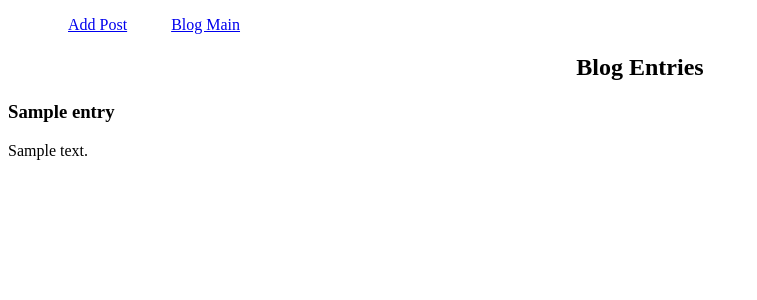
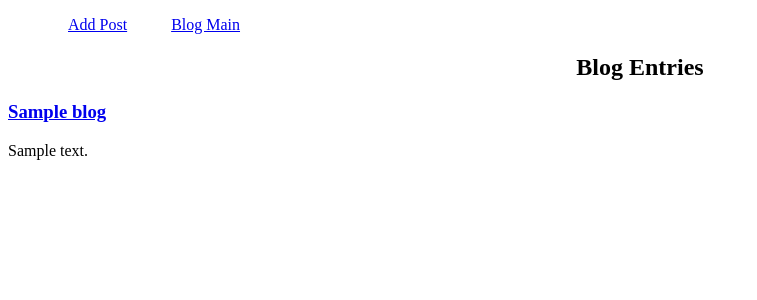
Before and after one commit to Yutreess/blogz, a Flask app: template templates/blog.html in a window 1280 px wide. Shown: the top 300 px of the page, without its empty margins (0-757 px from the left). Run offline with Flask 2, Linux system fonts and the light colour scheme; the template is opened without the code that fills it: most values are stand-ins (such as "Sample title", 1, 10 or a date in 2020); data that the repository does not hold is empty; some libraries are stand-ins or nearby versions.

Commit message:
Each blog entry can be displayed on an individual page. Links are added to blog titles.

```diff
--- a/main.py
+++ b/main.py
@@ -19,17 +19,27 @@ class Blog(db.Model):
     self.title = title
     self.body = body
 
+# Main Blog page
 @app.route('/blog', methods=['POST', 'GET'])
 def index():
+  blog_id = request.args.get('id')
 
-  blogs = Blog.query.all()
-  return render_template("blog.html", title="Build-A-Blog", blogs=blogs)
+  # Find blog id query parameter, and load the blog post
+  if blog_id:
+    blog = Blog.query.filter_by(id=blog_id).all()
+    return render_template("post.html", blog=blog)
+  # If there's no query parameter, load all blog posts in a list
+  else:
+    blogs = Blog.query.all()
+    return render_template("blog.html", title="Build-A-Blog", blogs=blogs)
 
+# New Post Form
 @app.route('/newpost', methods=['GET'])
 def render_form():
 
   return render_template("add-post.html", title="Add Post")
 
+# Process New Post Form
 @app.route('/newpost', methods=['POST'])
 def add_post():
   post_title = request.form['title']
--- a/templates/blog.html
+++ b/templates/blog.html
@@ -3,9 +3,9 @@
 
 <h2>Blog Entries</h2>
 
-{% for entry in blogs %}
-  <h3>{{entry.title}}</h3>
-  <p>{{entry.body}}</p>
+{% for blog in blogs %}
+  <h3><a href="/blog?id={{blog.id}}">{{blog.title}}</a></h3>
+  <p>{{blog.body}}</p>
 
 {% endfor %}
 
```
Also changed, not shown: templates/post.html (added, +10 -0 lines).
